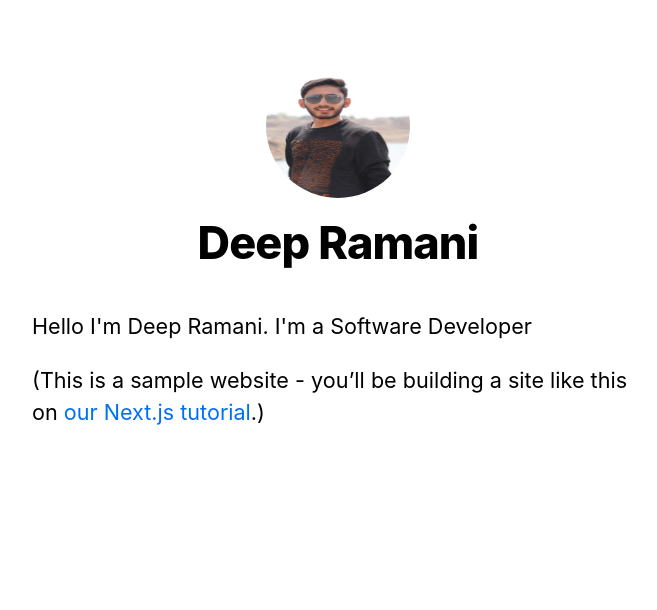
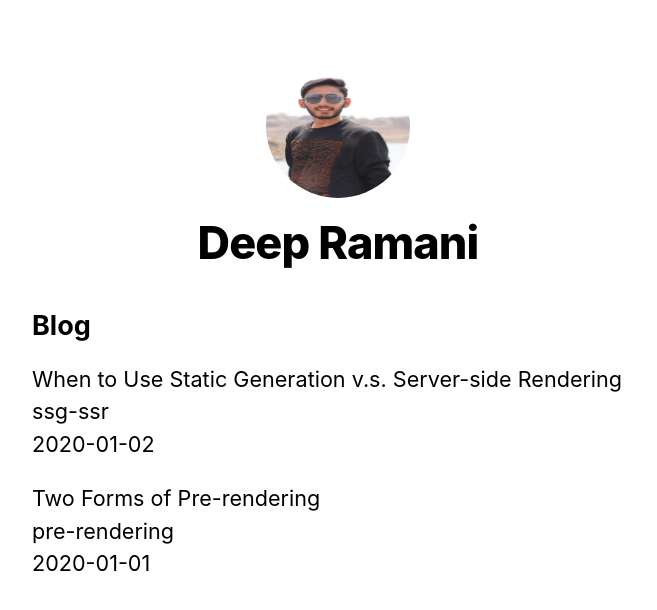
Before and after one commit to Deep-Ramani/Courses-Practice, a Next.js app in the folder nextjs-blog/: page / in a window 1280 px wide. Shown: the top 610 px of the page, without its empty margins (302-959 px from the left). Built offline with nearby package versions, Linux system fonts and the light colour scheme.

Commit message:
Implement getStaticProps

```diff
--- /dev/null
+++ b/nextjs-blog/lib/posts.js
@@ -0,0 +1,38 @@
+import fs from 'fs';
+import path from 'path';
+import matter from 'gray-matter';
+
+const postsDirectory = path.join(process.cwd(), 'posts');
+
+export function getSortedPostsData() {
+  // Get file names under /posts
+  const fileNames = fs.readdirSync(postsDirectory);
+  const allPostsData = fileNames.map((fileName) => {
+    // Remove ".md" from file name to get id
+    const id = fileName.replace(/\.md$/, '');
+
+    // Read markdown file as string
+    const fullPath = path.join(postsDirectory, fileName);
+    const fileContents = fs.readFileSync(fullPath, 'utf8');
+
+    // Use gray-matter to parse the post metadata section
+    const matterResult = matter(fileContents);
+
+    // Combine the data with the id
+    return {
+      id,
+      ...matterResult.data,
+
+    };
+  });
+  // Sort posts by date
+  return allPostsData.sort(({ date: a }, { date: b }) => {
+    if (a < b) {
+      return 1;
+    } else if (a > b) {
+      return -1;
+    } else {
+      return 0;
+    }
+  });
+}
--- a/nextjs-blog/package.json
+++ b/nextjs-blog/package.json
@@ -6,6 +6,7 @@
     "start": "next start"
   },
   "dependencies": {
+    "gray-matter": "^4.0.3",
     "next": "latest",
     "react": "17.0.2",
     "react-dom": "17.0.2"
--- a/nextjs-blog/pages/index.js
+++ b/nextjs-blog/pages/index.js
@@ -1,20 +1,37 @@
 import Head from 'next/head';
 import Layout, { siteTitle } from '../components/layout';
 import utilStyles from '../styles/utils.module.css';
+import { getSortedPostsData } from '../lib/posts';
 
-export default function Home() {
+export async function getStaticProps() {
+  const allPostsData = getSortedPostsData();
+  return {
+    props: {
+      allPostsData,
+    },
+  };
+}
+
+export default function Home({allPostsData}) {
   return (
     <Layout home>
       <Head>
         <title>{siteTitle}</title>
       </Head>
-      <section className={utilStyles.headingMd}>
-        <p>Hello I'm Deep Ramani. I'm a Software Developer</p>
-        <p>
-          (This is a sample website - you’ll be building a site like this on{' '}
-          <a href="https://nextjs.org/learn">our Next.js tutorial</a>.)
-        </p>
-      </section>
+      <section className={`${utilStyles.headingMd} ${utilStyles.padding1px}`}>
+      <h2 className={utilStyles.headingLg}>Blog</h2>
+      <ul className={utilStyles.list}>
+        {allPostsData.map(({ id, date, title }) => (
+          <li className={utilStyles.listItem} key={id}>
+            {title}
+            <br />
+            {id}
+            <br />
+            {date}
+          </li>
+        ))}
+      </ul>
+    </section>
     </Layout>
   );
 }
--- /dev/null
+++ b/nextjs-blog/posts/pre-rendering.md
@@ -0,0 +1,11 @@
+---
+title: 'Two Forms of Pre-rendering'
+date: '2020-01-01'
+---
+
+Next.js has two forms of pre-rendering: **Static Generation** and **Server-side Rendering**. The difference is in **when** it generates the HTML for a page.
+
+- **Static Generation** is the pre-rendering method that generates the HTML at **build time**. The pre-rendered HTML is then _reused_ on each request.
+- **Server-side Rendering** is the pre-rendering method that generates the HTML on **each request**.
+
+Importantly, Next.js lets you **choose** which pre-rendering form to use for each page. You can create a "hybrid" Next.js app by using Static Generation for most pages and using Server-side Rendering for others.
--- /dev/null
+++ b/nextjs-blog/posts/ssg-ssr.md
@@ -0,0 +1,19 @@
+---
+title: 'When to Use Static Generation v.s. Server-side Rendering'
+date: '2020-01-02'
+---
+
+We recommend using **Static Generation** (with and without data) whenever possible because your page can be built once and served by CDN, which makes it much faster than having a server render the page on every request.
+
+You can use Static Generation for many types of pages, including:
+
+- Marketing pages
+- Blog posts
+- E-commerce product listings
+- Help and documentation
+
+You should ask yourself: "Can I pre-render this page **ahead** of a user's request?" If the answer is yes, then you should choose Static Generation.
+
+On the other hand, Static Generation is **not** a good idea if you cannot pre-render a page ahead of a user's request. Maybe your page shows frequently updated data, and the page content changes on every request.
+
+In that case, you can use **Server-Side Rendering**. It will be slower, but the pre-rendered page will always be up-to-date. Or you can skip pre-rendering and use client-side JavaScript to populate data.
```
Also changed, not shown: 1 other file (tests, documents, lock files or other folders).
